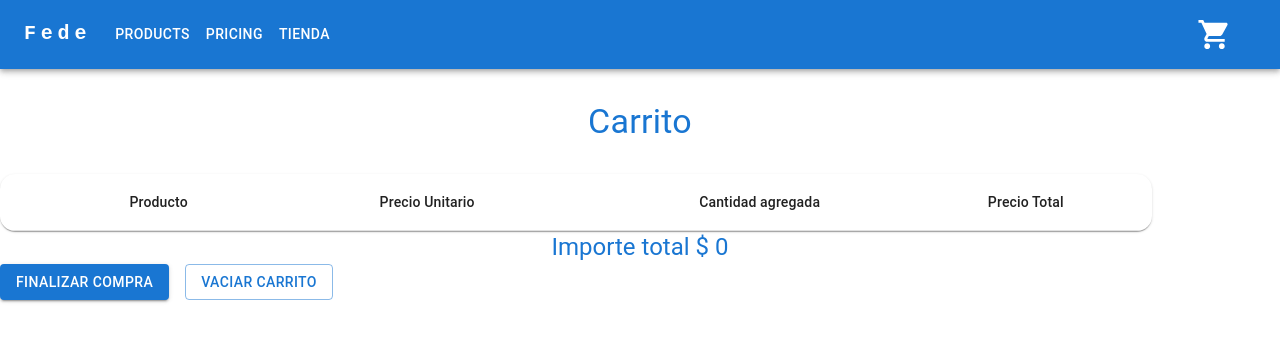
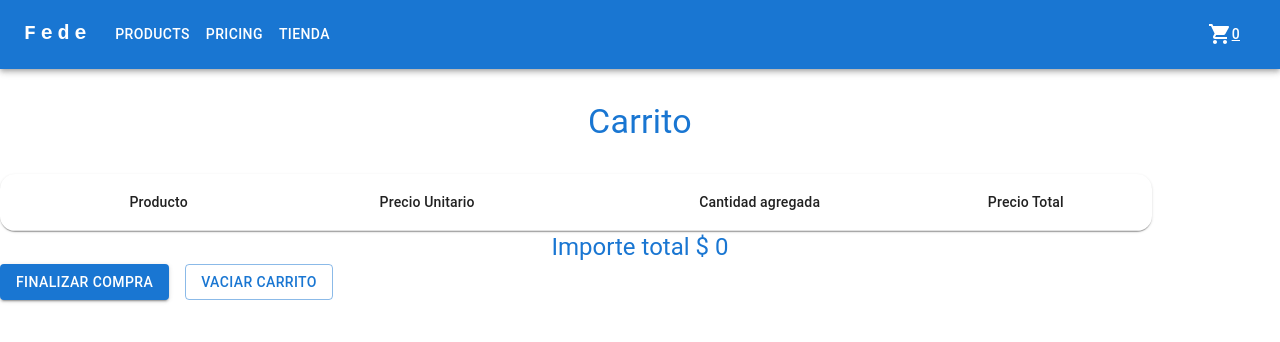
Before and after one commit to reddodragon/tienda-Ameratte, a React (Create React App) app: page /cart in a window 1280 px wide. Shown: the top 342 px of the page. Built offline with nearby package versions, Linux system fonts and the light colour scheme; the HTML template or start-up script is replaced by a standard one.

Commit message:
agregando cart widget

```diff
--- a/package.json
+++ b/package.json
@@ -10,6 +10,7 @@
     "@testing-library/jest-dom": "^5.16.4",
     "@testing-library/react": "^13.3.0",
     "@testing-library/user-event": "^13.5.0",
+    "firebase": "^9.9.0",
     "react": "^18.1.0",
     "react-dom": "^18.1.0",
     "react-router-dom": "^6.3.0",
--- a/src/App.js
+++ b/src/App.js
@@ -4,6 +4,8 @@ import ItemDetailContainer from './components/ItemDetailContainer'
 import ItemListContainer from './components/ItemListContainer'
 import { BrowserRouter, Routes, Route } from 'react-router-dom'
 import Cart from './components/Cart';
+import TestConsulta from './firebase/testConsulta';
+import TestConsultaColeccion from './firebase/TestConsultaColeccion';
 
 
 
@@ -22,6 +24,8 @@ function App() {
           <Route path="/category/:idCategory" element={<ItemListContainer/>}/>
           <Route path="/item/:id" element={<ItemDetailContainer/>}/>
           <Route path="/cart" element={<Cart/>}/>
+          <Route path="/testconsulta" element={<TestConsulta/>}/>
+          <Route path="/TestConsultaColeccion" element={<TestConsultaColeccion/>}/>
         </Routes>
 
         <div></div>
--- /dev/null
+++ b/src/components/CartWidget.jsx
@@ -0,0 +1,14 @@
+import React from 'react'
+import { Button } from '@mui/material'
+import { ShoppingCart } from '@mui/icons-material'
+
+export default function CartWidget({ cartCount }) {
+  return (
+    <Button
+      variant='notBg'
+    >
+      <ShoppingCart />
+      { cartCount }
+    </Button>
+  )
+}
--- a/src/components/NavBar.jsx
+++ b/src/components/NavBar.jsx
@@ -10,8 +10,10 @@ import Container from '@mui/material/Container';
 import Button from '@mui/material/Button';
 import MenuItem from '@mui/material/MenuItem';
 import AdbIcon from '@mui/icons-material/Adb';
-import ShoppingCart from '@mui/icons-material/ShoppingCart';
-
+import { useContext } from 'react';
+import { CartContext } from '../context/CartContext';
+import { Link } from 'react-router-dom';
+import CartWidget from '../components/CartWidget';
 
 
 const pages = ['Products', 'Pricing', 'Tienda'];
@@ -29,6 +31,7 @@ const ResponsiveAppBar = () => {
   const handleCloseNavMenu = () => {
     setAnchorElNav(null);
   };
+  const { totalInCart } = useContext(CartContext)
 
 
 
@@ -121,7 +124,11 @@ const ResponsiveAppBar = () => {
             ))}
           </Box>
 
-          <ShoppingCart fontSize="large" sx={{ display: { xs: 'flex' }, mr: 3, }}></ShoppingCart>
+          <Box sx={{ justifyContent: 'flex-end', alignContent: 'center', gap: 4, display: 'flex' }}>
+              <Link to='/cart' style={{ color: 'white', display: 'flex' }}>
+                <CartWidget cartCount={ totalInCart() } />
+              </Link>
+            </Box>
         </Toolbar>
       </Container>
     </AppBar>
--- a/src/context/CartContext.jsx
+++ b/src/context/CartContext.jsx
@@ -47,6 +47,12 @@ export const CartProvider = ({ children }) => {
     return 0;
   };
 
+  const totalInCart = () => {
+    return cart.reduce( (acc, item) => {
+      return acc = acc + item.quantity
+    }, 0)
+  }
+
   const importeTotal = () => {
     return cart.reduce((acc, item) => {
       return acc + item.quantity * item.precio;
@@ -62,6 +68,7 @@ export const CartProvider = ({ children }) => {
         cartClear,
         cantidadCart,
         importeTotal,
+        totalInCart,
       }}
     >
       {children}
--- /dev/null
+++ b/src/firebase/TestConsultaColeccion.jsx
@@ -0,0 +1,26 @@
+
+import React, {useEffect, useState} from 'react'
+import {collection, getDocs, getFirestore, query, where} from 'firebase/firestore'
+
+export default function TestConsultaColeccion() {
+
+    const [items, setItems] = useState([])
+
+    useEffect(() => {
+
+        const db = getFirestore()
+
+        const collectionRef = query(collection(db, 'Productos'), where('categoria', '==', 'accion'))
+        getDocs(collectionRef).then((res)=> {
+            const myarray = res.docs.map(item => ({...item.data(), id: item.id}))
+            setItems(myarray)
+            //setItem({...res.data(), id: res.id})
+
+        })
+
+    }, [])
+
+  return (
+    <div>{items && <>{JSON.stringify(items)}</>}</div>
+  )
+}
--- /dev/null
+++ b/src/firebase/testConsulta.jsx
@@ -0,0 +1,24 @@
+import React, {useEffect, useState} from 'react'
+import {doc, getDocs, getFirestore} from 'firebase/firestore'
+
+export default function TestConsulta() {
+
+    const [item, setItem] = useState({})
+
+    useEffect(() => {
+
+        const db = getFirestore()
+
+        const accion = doc(db, 'Productos', 'GKq5whanrUb0NHsVkQjI')
+        getDocs(accion).then((res)=> {
+
+            setItem({...res.data(), id: res.id})
+            console.log('item',item)
+        })
+
+    }, [])
+
+  return (
+    <div>{item && <>{JSON.stringify(item)}</>}</div>
+  )
+}
--- a/src/index.js
+++ b/src/index.js
@@ -3,6 +3,21 @@ import ReactDOM from 'react-dom/client';
 import './index.css';
 import App from './App';
 import {CartProvider } from './context/CartContext'
+
+
+import { initializeApp } from "firebase/app";
+
+const firebaseConfig = {
+  apiKey: "AIzaSyB_nwjSu7cbkavfVQhKR0lOOrJ6iCxUK6M",
+  authDomain: "tienda-curso-f9e85.firebaseapp.com",
+  projectId: "tienda-curso-f9e85",
+  storageBucket: "tienda-curso-f9e85.appspot.com",
+  messagingSenderId: "940957794985",
+  appId: "1:940957794985:web:8ea447cf63600341e55fb8"
+};
+
+
+initializeApp(firebaseConfig);
 
 
 
```
Also changed, not shown: 1 other file (tests, documents, lock files or other folders).
